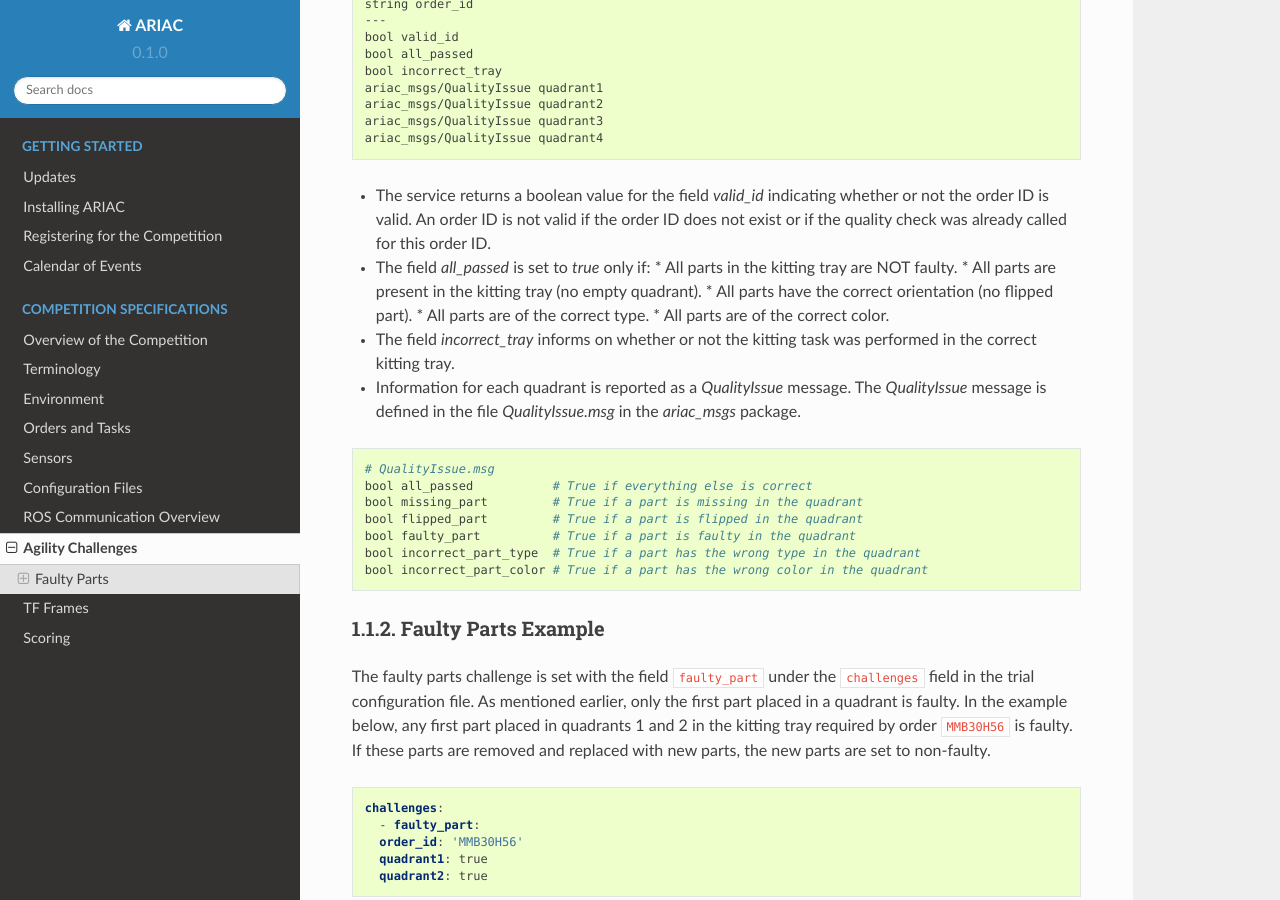
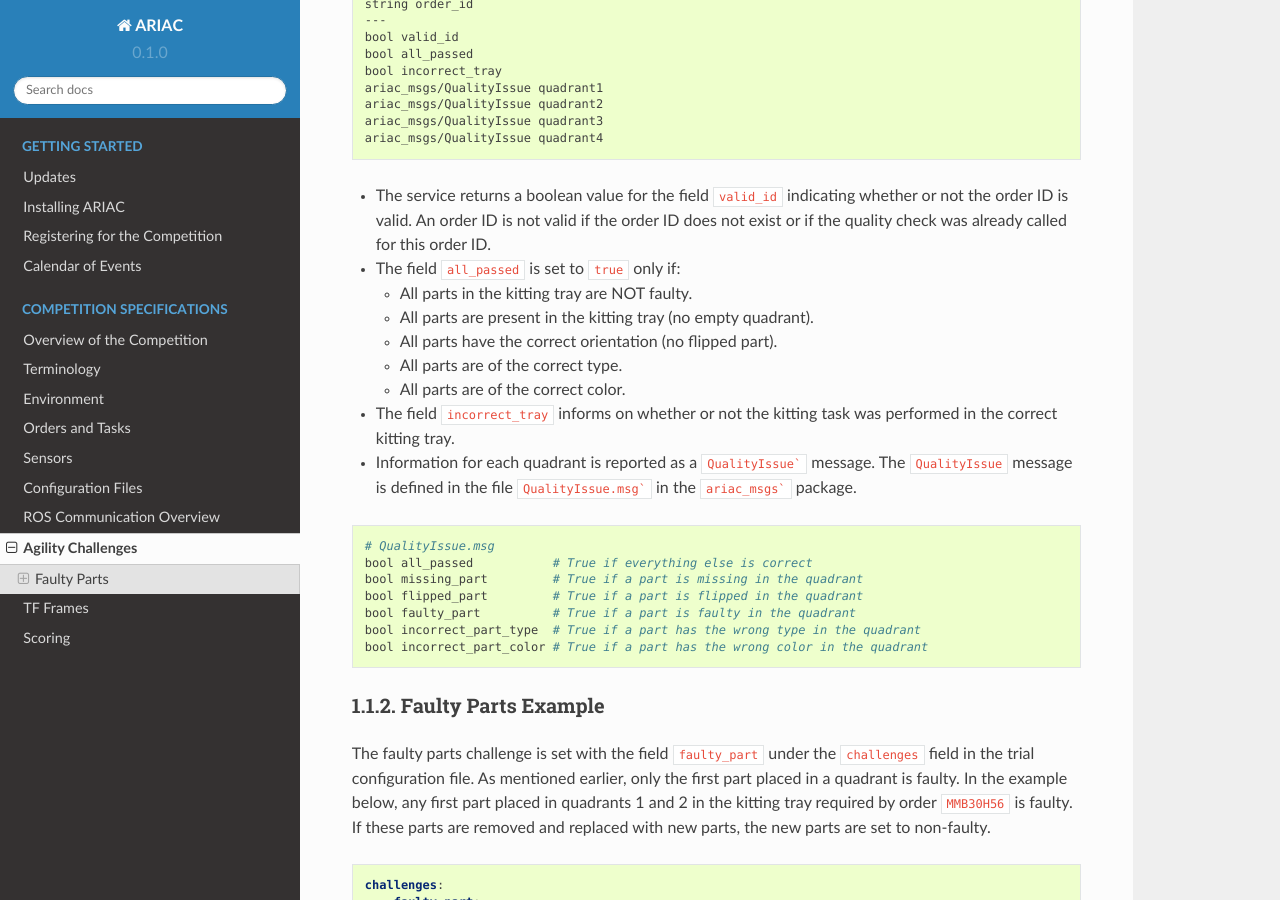
Before and after one commit to usnistgov/ARIAC, a Sphinx documentation site: the page built from docs/competition/challenges.rst, in a window 1280 px wide and 900 px high, scrolled down 964 px. Built offline with Sphinx 7.4.7 and the Read the Docs theme 2.0.0, drawn with Linux system fonts in a browser that asks for light colours.

````diff
--- a/docs/competition/challenges.rst
+++ b/docs/competition/challenges.rst
@@ -46,15 +46,18 @@
 
 
 
-* The service returns a boolean value for the field `valid_id` indicating whether or not the order ID is valid. An order ID is not valid if the order ID does not exist or if the quality check was already called for this order ID.
-* The field `all_passed` is set to `true` only if:
+* The service returns a boolean value for the field ``valid_id`` indicating whether or not the order ID is valid. An order ID is not valid if the order ID does not exist or if the quality check was already called for this order ID.
+
+* The field ``all_passed`` is set to ``true`` only if:
+
   * All parts in the kitting tray are NOT faulty.
   * All parts are present in the kitting tray (no empty quadrant).
   * All parts have the correct orientation (no flipped part).
   * All parts are of the correct type.
   * All parts are of the correct color.
-* The field `incorrect_tray` informs on whether or not the kitting task was performed in the correct kitting tray.
-* Information for each quadrant is reported as a `QualityIssue` message. The `QualityIssue` message is defined in the file `QualityIssue.msg` in the `ariac_msgs` package.
+
+* The field ``incorrect_tray`` informs on whether or not the kitting task was performed in the correct kitting tray.
+* Information for each quadrant is reported as a ``QualityIssue``` message. The ``QualityIssue`` message is defined in the file ``QualityIssue.msg``` in the ``ariac_msgs``` package.
 
 
 .. code-block:: bash
````
